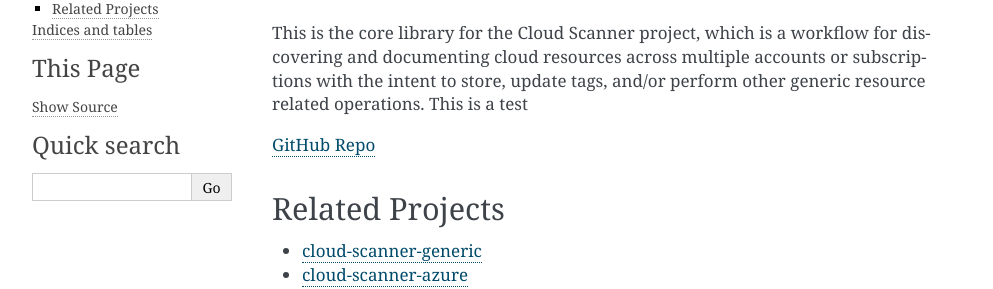
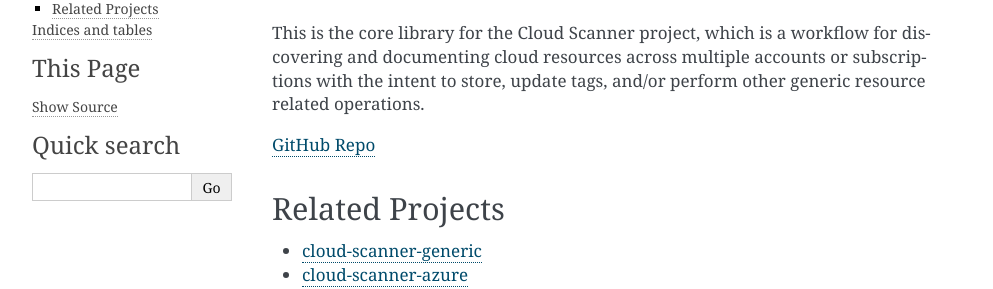
Before and after one commit to microsoft/cloud-scanner, a Sphinx documentation site: the page built from docs/source/index.rst, in a window 1280 px wide. Shown: the part 138-427 px from the top of the page, without its empty margins (148-1141 px from the left). Built offline with Sphinx 7.4.7, drawn with Linux system fonts in a browser that asks for light colours; pages that are not in the unit, such as notebooks, are missing from menus.

Commit message:
removing test comment

```diff
--- a/docs/source/index.rst
+++ b/docs/source/index.rst
@@ -9,7 +9,7 @@
 This is the core library for the Cloud Scanner project, which is a workflow
 for discovering and documenting cloud resources across multiple accounts or
 subscriptions with the intent to store, update tags, and/or perform other
-generic resource related operations. This is a test
+generic resource related operations.
 
 `GitHub Repo <https://github.com/Microsoft/cloud-scanner>`_
 
```
